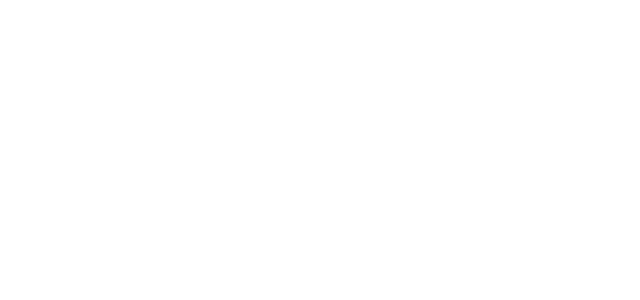
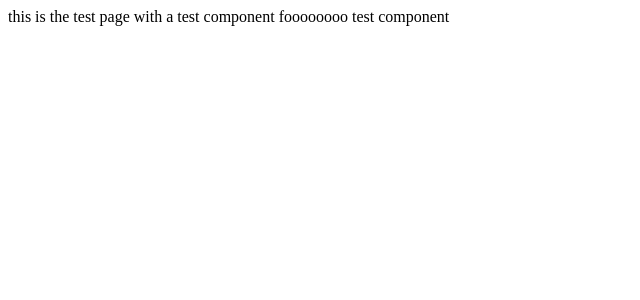
Before and after one commit to benjaminkent/vuejstampabay, a Nuxt app: page / in a window 1280 px wide. Shown: the top 300 px of the page, without its empty margins (0-640 px from the left). Built offline with nearby package versions, Linux system fonts and the light colour scheme.

Commit message:
update file structure

```diff
--- /dev/null
+++ b/components/TestComp.vue
@@ -0,0 +1 @@
+<template>foooooooo test component</template>
--- a/public/pages/index.vue
+++ b/pages/index.vue
@@ -1,4 +1,4 @@
 <template>
   this is the test page with a test component
-  <TestComponent />
+  <TestComp />
 </template>
--- a/public/components/TestComp.vue
+++ /dev/null
@@ -1 +0,0 @@
-<template>this is a test component</template>
```
